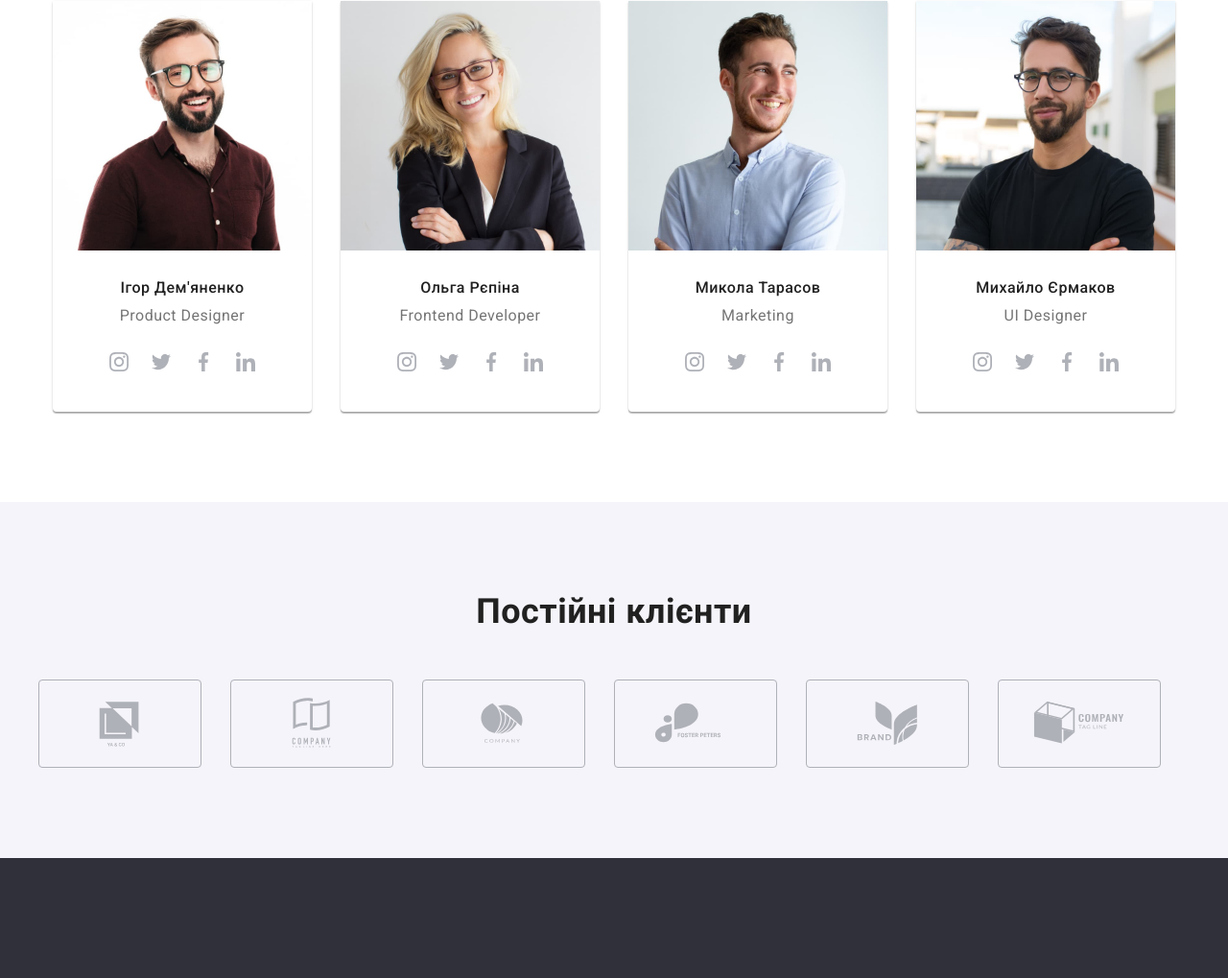
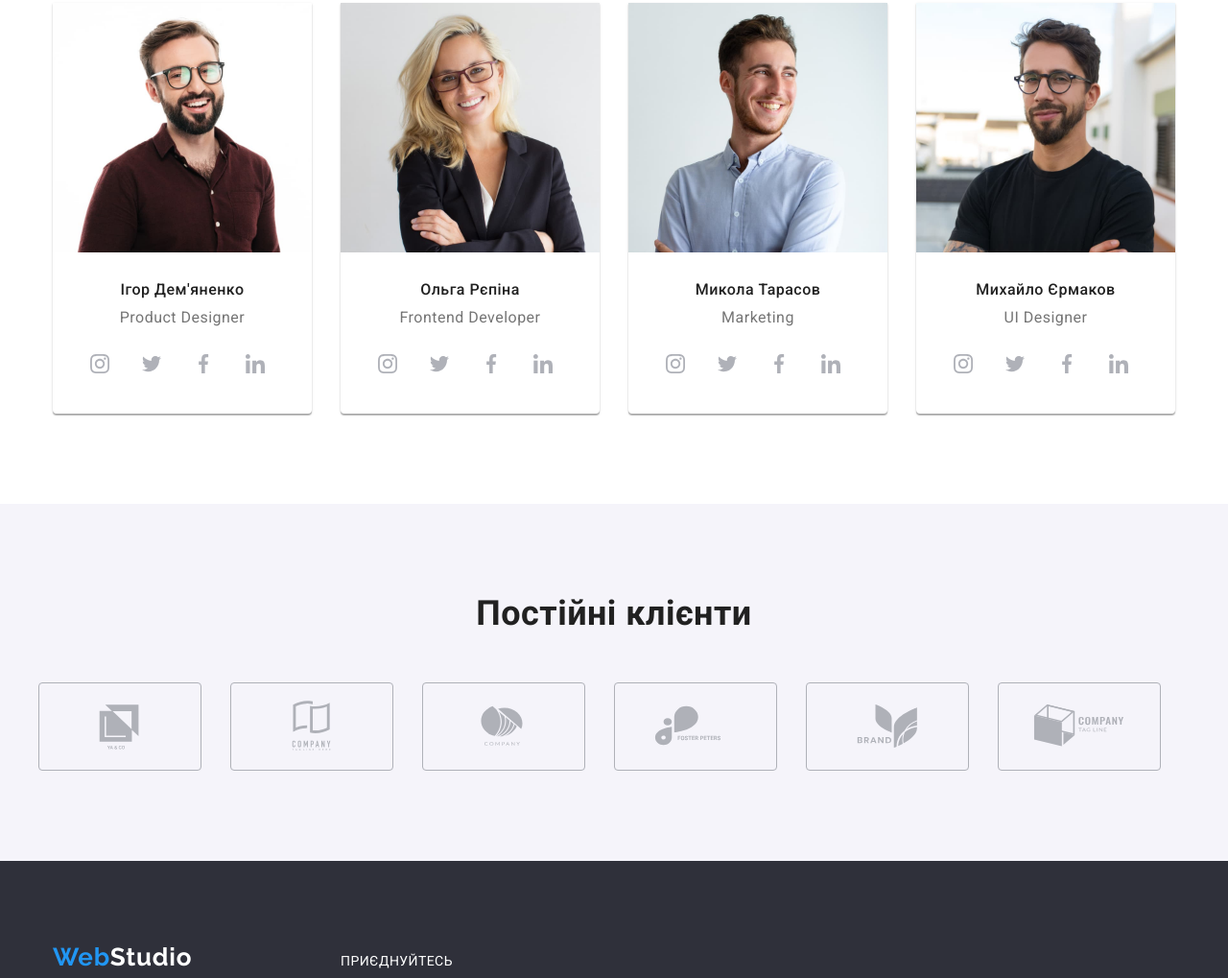
Before and after one commit to ChuikoIhor/goit-markup-hw-04, a plain HTML site: page index.html in a window 1280 px wide. Shown: the part 1781-2800 px from the top of the page at 96% size. Drawn offline with nearby package versions, Linux system fonts and the light colour scheme.

Commit message:
HW 4 готово

```diff
--- a/css/common.css
+++ b/css/common.css
@@ -30,7 +30,8 @@ ul {
   padding-left: 0;
   list-style: none;
 }
-img {
+img,
+a {
   display: block;
 }
 
@@ -56,6 +57,8 @@ img {
 .logo {
   display: inline-block;
   color: #000000;
+  padding-top: 25px;
+  padding-bottom: 25px;
 
   font-family: Raleway;
   font-size: 26px;
@@ -217,8 +220,7 @@ img {
   color: var(--accent-color);
 }
 
-.social-links-title {
-  padding-top: 72px;
+.social-links-text {
   margin-bottom: 20px;
   color: var(--primary-white-color);
   font-size: 14px;
@@ -229,7 +231,6 @@ img {
 
 .social-links-list {
   display: flex;
-  padding-bottom: 100px;
 }
 
 .footer-social-links {
--- a/css/main.css
+++ b/css/main.css
@@ -22,7 +22,6 @@
 
 .bgc-image {
   max-width: 1600px;
-  height: 600px;
   margin-left: auto;
   margin-right: auto;
   background-image: linear-gradient(to right, rgba(47, 48, 58, 0.4), rgba(47, 48, 58, 0.4)),
@@ -194,10 +193,13 @@
   justify-content: center;
   align-items: center;
 
-  margin-right: 10px;
   background-color: rgba(255, 255, 255, 0.1);
   width: 44px;
   height: 44px;
+}
+
+.our-team-social-item {
+  margin-right: 10px;
 }
 
 .our-team-social-links:last-child {
--- a/index.html
+++ b/index.html
@@ -140,28 +140,28 @@
                 <p class="our-team-text">Product Designer</p>
               </div>
               <ul class="our-team-social-links-list">
-                <li>
+                <li class="our-team-social-item">
                   <a href="" class="our-team-social-links">
                     <svg class="our-team-social-links-icon" width="20" height="20">
                       <use href="./images/icons.svg#icon-instagram"></use>
                     </svg>
                   </a>
                 </li>
-                <li>
+                <li class="our-team-social-item">
                   <a href="" class="our-team-social-links">
                     <svg class="our-team-social-links-icon" width="20" height="20">
                       <use href="./images/icons.svg#icon-twitter"></use>
                     </svg>
                   </a>
                 </li>
-                <li>
+                <li class="our-team-social-item">
                   <a href="" class="our-team-social-links">
                     <svg class="our-team-social-links-icon" width="20" height="20">
                       <use href="./images/icons.svg#icon-facebook"></use>
                     </svg>
                   </a>
                 </li>
-                <li>
+                <li class="our-team-social-item">
                   <a href="" class="our-team-social-links">
                     <svg class="our-team-social-links-icon" width="20" height="20">
                       <use href="./images/icons.svg#icon-linkedin"></use>
@@ -177,28 +177,28 @@
                 <p class="our-team-text">Frontend Developer</p>
               </div>
               <ul class="our-team-social-links-list">
-                <li>
+                <li class="our-team-social-item">
                   <a href="" class="our-team-social-links">
                     <svg class="our-team-social-links-icon" width="20" height="20">
                       <use href="./images/icons.svg#icon-instagram"></use>
                     </svg>
                   </a>
                 </li>
-                <li>
+                <li class="our-team-social-item">
                   <a href="" class="our-team-social-links">
                     <svg class="our-team-social-links-icon" width="20" height="20">
                       <use href="./images/icons.svg#icon-twitter"></use>
                     </svg>
                   </a>
                 </li>
-                <li>
+                <li class="our-team-social-item">
                   <a href="" class="our-team-social-links">
                     <svg class="our-team-social-links-icon" width="20" height="20">
                       <use href="./images/icons.svg#icon-facebook"></use>
                     </svg>
                   </a>
                 </li>
-                <li>
+                <li class="our-team-social-item">
                   <a href="" class="our-team-social-links">
                     <svg class="our-team-social-links-icon" width="20" height="20">
                       <use href="./images/icons.svg#icon-linkedin"></use>
@@ -215,28 +215,28 @@
                 <p class="our-team-text">Marketing</p>
               </div>
               <ul class="our-team-social-links-list">
-                <li>
+                <li class="our-team-social-item">
                   <a href="" class="our-team-social-links">
                     <svg class="our-team-social-links-icon" width="20" height="20">
                       <use href="./images/icons.svg#icon-instagram"></use>
                     </svg>
                   </a>
                 </li>
-                <li>
+                <li class="our-team-social-item">
                   <a href="" class="our-team-social-links">
                     <svg class="our-team-social-links-icon" width="20" height="20">
                       <use href="./images/icons.svg#icon-twitter"></use>
                     </svg>
                   </a>
                 </li>
-                <li>
+                <li class="our-team-social-item">
                   <a href="" class="our-team-social-links">
                     <svg class="our-team-social-links-icon" width="20" height="20">
                       <use href="./images/icons.svg#icon-facebook"></use>
                     </svg>
                   </a>
                 </li>
-                <li>
+                <li class="our-team-social-item">
                   <a href="" class="our-team-social-links">
                     <svg class="our-team-social-links-icon" width="20" height="20">
                       <use href="./images/icons.svg#icon-linkedin"></use>
@@ -253,28 +253,28 @@
                 <p class="our-team-text">UI Designer</p>
               </div>
               <ul class="our-team-social-links-list">
-                <li>
+                <li class="our-team-social-item">
                   <a href="" class="our-team-social-links">
                     <svg class="our-team-social-links-icon" width="20" height="20">
                       <use href="./images/icons.svg#icon-instagram"></use>
                     </svg>
                   </a>
                 </li>
-                <li>
+                <li class="our-team-social-item">
                   <a href="" class="our-team-social-links">
                     <svg class="our-team-social-links-icon" width="20" height="20">
                       <use href="./images/icons.svg#icon-twitter"></use>
                     </svg>
                   </a>
                 </li>
-                <li>
+                <li class="our-team-social-item">
                   <a href="" class="our-team-social-links">
                     <svg class="our-team-social-links-icon" width="20" height="20">
                       <use href="./images/icons.svg#icon-facebook"></use>
                     </svg>
                   </a>
                 </li>
-                <li>
+                <li class="our-team-social-item">
                   <a href="" class="our-team-social-links">
                     <svg class="our-team-social-links-icon" width="20" height="20">
                       <use href="./images/icons.svg#icon-linkedin"></use>
@@ -359,7 +359,7 @@
           </address>
         </div>
         <div class="footer-social-container">
-          <h2 class="social-links-title">приєднуйтесь</h2>
+          <p class="social-links-text">приєднуйтесь</p>
           <ul class="social-links-list">
             <li>
               <a href="" class="footer-social-links">
```
Also changed, not shown: css/portfolio.css (+7 -2 lines), portfolio.html (+19 -1 lines).
